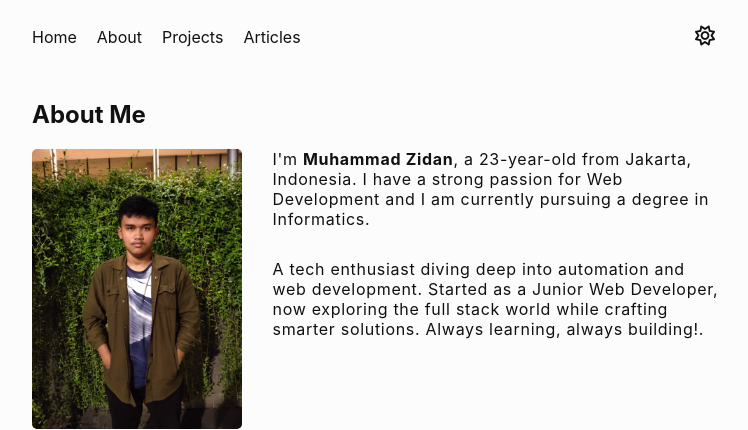
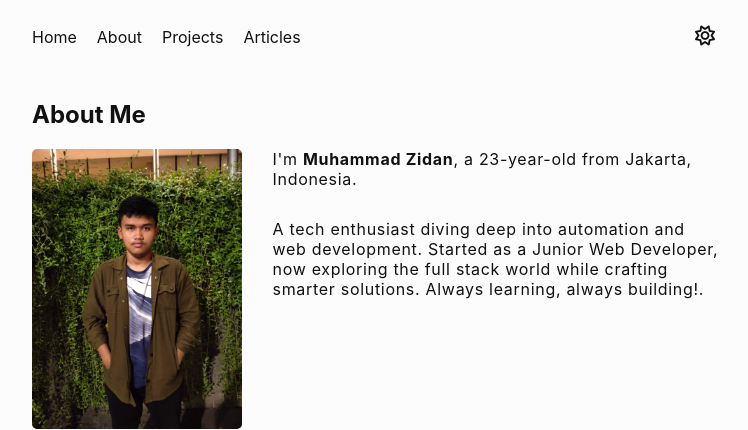
Before and after one commit to clumsyy29/Portofolio, a plain HTML site: page about.html in a window 1280 px wide. Shown: the top 430 px of the page, without its empty margins (264-1012 px from the left). Drawn offline with Linux system fonts and the light colour scheme.

Commit message:
feat: change personal details

```diff
--- a/about.html
+++ b/about.html
@@ -41,8 +41,7 @@
             <article>
               <p>
                 I'm <strong>Muhammad Zidan</strong>, a 23-year-old from Jakarta,
-                Indonesia. I have a strong passion for Web Development and I am
-                currently pursuing a degree in Informatics.
+                Indonesia.
               </p>
             </article>
             <article>
```
